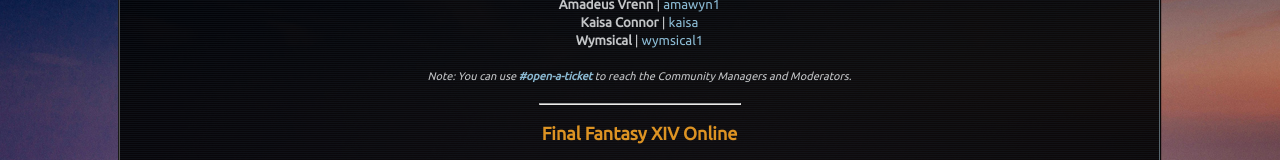
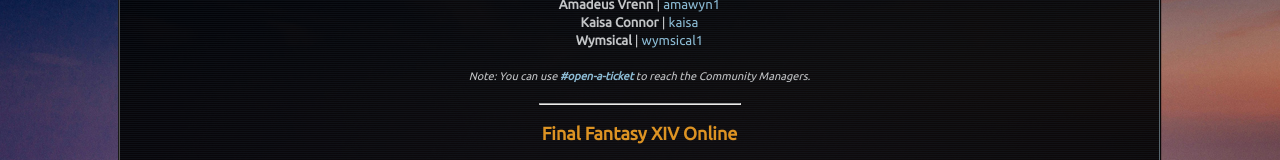
Before and after one commit to pandagamers/pandagamers, a plain HTML site: page leadership.html in a window 1280 px wide. Shown: the part 233-393 px from the top of the page. Drawn offline with Linux system fonts and the light colour scheme.

Commit message:
Update leadership.html

```diff
--- a/leadership.html
+++ b/leadership.html
@@ -563,7 +563,7 @@
                                             <span class="bbcode_user"><b>Kaisa Connor</b> | <a rel="noreferrer,external" target="_blank" href="https://discordapp.com/users/204970523518566400">kaisa</a></span><br>
                                             <span class="bbcode_user"><b>Wymsical</b> | <a rel="noreferrer,external" target="_blank" href="https://discordapp.com/users/205107361533132810">wymsical1</a></span><br>
                                             <br>
-                                            <span style="font-size:11px; line-height:15px"><i>Note: You can use <b><a target="newwindow" href="https://discord.com/channels/204984438596042752/985222513640497233">#open-a-ticket</a></b> to reach the Community Managers and Moderators.</i></span><br>
+                                            <span style="font-size:11px; line-height:15px"><i>Note: You can use <b><a target="newwindow" href="https://discord.com/channels/204984438596042752/985222513640497233">#open-a-ticket</a></b> to reach the Community Managers.</i></span><br>
                                             <br>
                                             </span>
 
```
